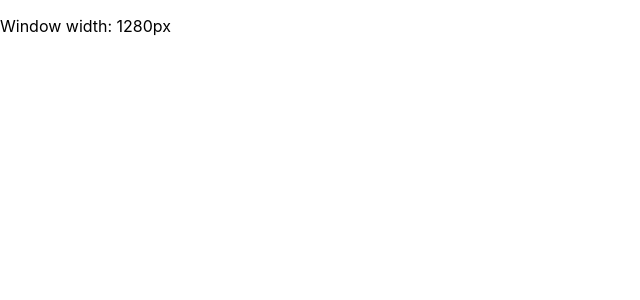
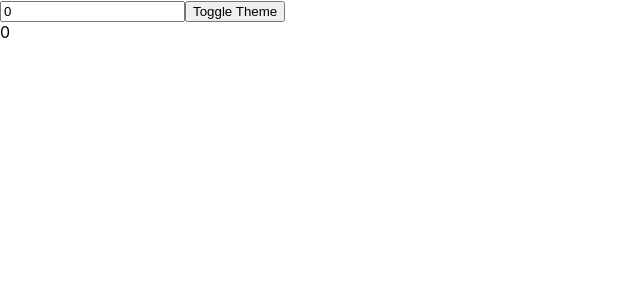
Before and after one commit to ALsaeed323/react_components_practice, a React (Create React App) app: page / in a window 1280 px wide. Shown: the top 300 px of the page, without its empty margins (0-640 px from the left). Built offline with nearby package versions, Linux system fonts and the light colour scheme.

Commit message:
learn memo

```diff
--- a/src/App.js
+++ b/src/App.js
@@ -1,24 +1,33 @@
-import React, { useState, useEffect } from 'react';
+import React, { useState, useMemo } from 'react';
 
-function App() {
-  const [windowWidth, setWindowWidth] = useState(window.innerWidth);
+export default function App() {
+  const [number, setNumber] = useState(0);
+  const [dark, setDark] = useState(false);
 
-  useEffect(() => {
-    const handleResize = () => {
-      setWindowWidth(window.innerWidth);
-    };
+  const doubleNumber = useMemo(() => slowFunction(number), [number]);
 
-    window.addEventListener('resize', handleResize);
-    return () => {
-      window.removeEventListener('resize', handleResize);
-    };
-  }, []);
+  const themeStyles = useMemo(() => ({
+    backgroundColor: dark ? 'black' : 'white',
+    color: dark ? 'white' : 'black',
+  }), [dark]);
+
+  function slowFunction(num) {
+    console.log('Calling Slow Function');
+    for (let i = 0; i <= 1000000000; i++) {}
+    return num * 2;
+  }
 
   return (
-    <div className="App">
-      <p>Window width: {windowWidth}px</p>
+    <div style={themeStyles}>
+      <input
+        type="number"
+        value={number}
+        onChange={(e) => setNumber(parseInt(e.target.value))}
+      />
+      <button onClick={() => setDark(prevDark => !prevDark)}>
+        Toggle Theme
+      </button>
+      <div>{doubleNumber}</div>
     </div>
   );
 }
-
-export default App;
```
